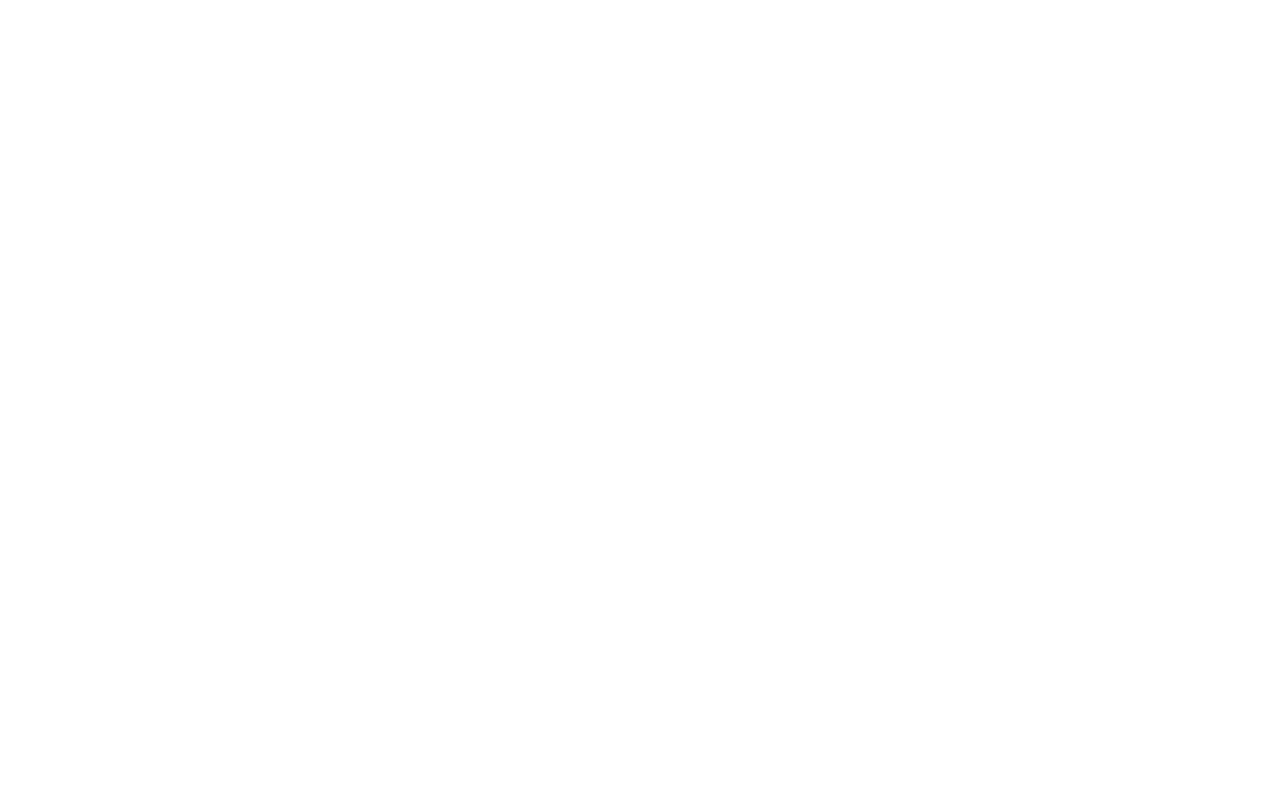
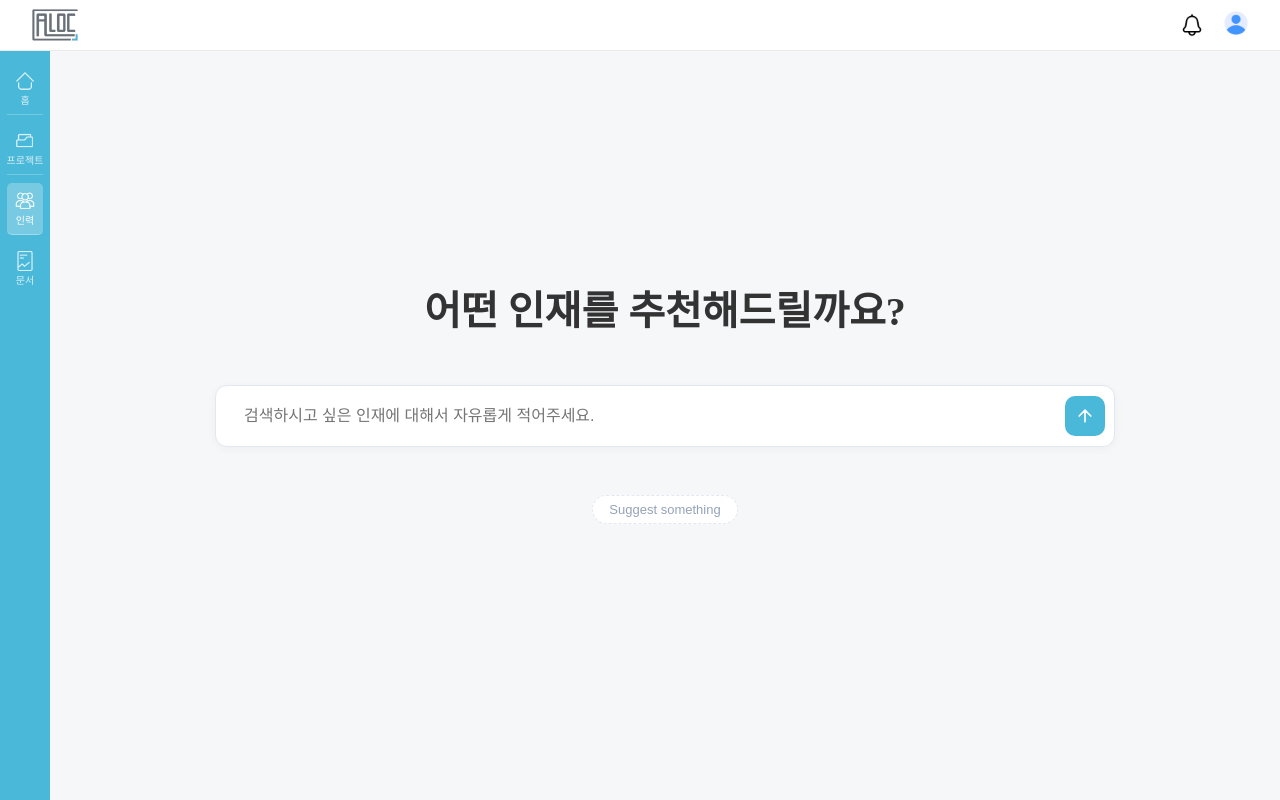
Before and after one commit to Hanwha-Moirai/Alloc-FE, a Vue app: page /talent in a window 1280 px wide. Before the commit this address had no page. Built offline with nearby package versions, Linux system fonts and the light colour scheme.

Commit message:
feat : AI인재추천 페이지 추가

```diff
--- a/src/pages/ProjectList.vue
+++ b/src/pages/ProjectList.vue
@@ -233,6 +233,15 @@
   font-weight: 600;
 }
 
+.project-table tbody tr {
+  cursor: pointer;
+  transition: background-color 0.2s ease;
+}
+
+.project-table tbody tr:hover {
+  background-color: #f8fafc;
+}
+
 /* ================= 배지 ================= */
 .badge {
   font-size: 11px;
--- /dev/null
+++ b/src/pages/TalentSearchView.vue
@@ -0,0 +1,130 @@
+<template>
+  <div class="search-container">
+    <div class="search-wrapper">
+      <h1 class="search-title">어떤 인재를 추천해드릴까요?</h1>
+
+      <div class="search-box-container">
+        <input
+            type="text"
+            class="search-input"
+            placeholder="검색하시고 싶은 인재에 대해서 자유롭게 적어주세요."
+            v-model="searchQuery"
+            @keyup.enter="handleSearch"
+        />
+        <button class="send-btn" @click="handleSearch">
+          <svg width="20" height="20" viewBox="0 0 24 24" fill="none" xmlns="http://www.w3.org/2000/svg">
+            <path d="M12 19V5M12 5L5 12M12 5L19 12" stroke="white" stroke-width="2" stroke-linecap="round" stroke-linejoin="round"/>
+          </svg>
+        </button>
+      </div>
+
+      <div class="suggest-tags">
+        <button v-for="tag in suggestTags" :key="tag" class="tag-btn">
+          {{ tag }}
+        </button>
+        <button class="tag-btn suggest-more">Suggest something</button>
+      </div>
+    </div>
+  </div>
+</template>
+
+<style scoped>
+.search-container {
+  display: flex;
+  justify-content: center;
+  align-items: center;
+  min-height: 80vh;
+}
+
+.search-wrapper {
+  width: 100%;
+  max-width: 900px;
+  text-align: center;
+  display: flex;
+  flex-direction: column;
+  align-items: center;
+  gap: 48px;
+  padding: 0 40px;
+}
+
+.search-title {
+  font-size: 40px;
+  font-weight: 700;
+  color: #333333;
+  margin: 0;
+}
+
+.search-box-container {
+  position: relative;
+  width: 100%;
+  display: flex;
+  align-items: center;
+}
+
+.search-input {
+  width: 100%;
+  height: 60px;
+  padding: 0 70px 0 28px;
+  font-size: 16px;
+  border: 1px solid #e2e8f0;
+  border-radius: 12px;
+  outline: none;
+  background-color: #ffffff;
+  box-shadow: 0 2px 10px rgba(0, 0, 0, 0.04);
+  transition: all 0.2s ease;
+}
+
+.search-input:focus {
+  border-color: #4ab8d8;
+  box-shadow: 0 4px 15px rgba(74, 184, 216, 0.1);
+}
+
+.send-btn {
+  position: absolute;
+  right: 10px;
+  width: 40px;
+  height: 40px;
+  background-color: #4ab8d8;
+  border: none;
+  border-radius: 10px;
+  cursor: pointer;
+  display: flex;
+  align-items: center;
+  justify-content: center;
+  transition: background-color 0.2s;
+  padding: 0;
+}
+
+.send-btn:hover {
+  background-color: #38a3c4;
+}
+
+/* 추천 태그 스타일 보정 */
+.suggest-tags {
+  display: flex;
+  flex-wrap: wrap;
+  justify-content: center;
+  gap: 8px;
+}
+
+.tag-btn {
+  padding: 6px 16px;
+  font-size: 13px;
+  color: #64748b;
+  background-color: #ffffff;
+  border: 1px solid #e2e8f0;
+  border-radius: 20px;
+  cursor: pointer;
+  transition: all 0.2s;
+}
+
+.tag-btn:hover {
+  background-color: #f8fafc;
+  border-color: #cbd5e1;
+}
+
+.suggest-more {
+  border-style: dashed;
+  color: #94a3b8;
+}
+</style>
--- a/src/pages/documentTabs/MyWeeklyReports.vue
+++ b/src/pages/documentTabs/MyWeeklyReports.vue
@@ -62,8 +62,6 @@
 <style scoped>
 .table-container { background: #fff; border: 1px solid #e1e4e8; border-radius: 4px; overflow: hidden; }
 .doc-table { width: 100%; border-collapse: collapse; font-size: 13px; }
-
-/* 🔥 헤더 배경색 프로젝트 목록과 동일하게 변경 */
 .doc-table th { background: #f2f4f8; padding: 12px; color: #333; font-weight: 600; border-bottom: 1px solid #e1e4e8; }
 .doc-table td { padding: 14px 12px; text-align: center; border-bottom: 1px solid #f1f5f9; color: #334155; }
 .text-left { text-align: left !important; padding-left: 20px; }
--- a/src/router/index.js
+++ b/src/router/index.js
@@ -97,6 +97,11 @@
                     name: 'Documents',
                     component: () => import('@/pages/DocumentMain.vue'),
                 },
+                {
+                    path: '/talent',
+                    name: 'TalentSearch',
+                    component: () => import('@/pages/TalentSearchView.vue'),
+                },
             ],
         },
     ],
```
